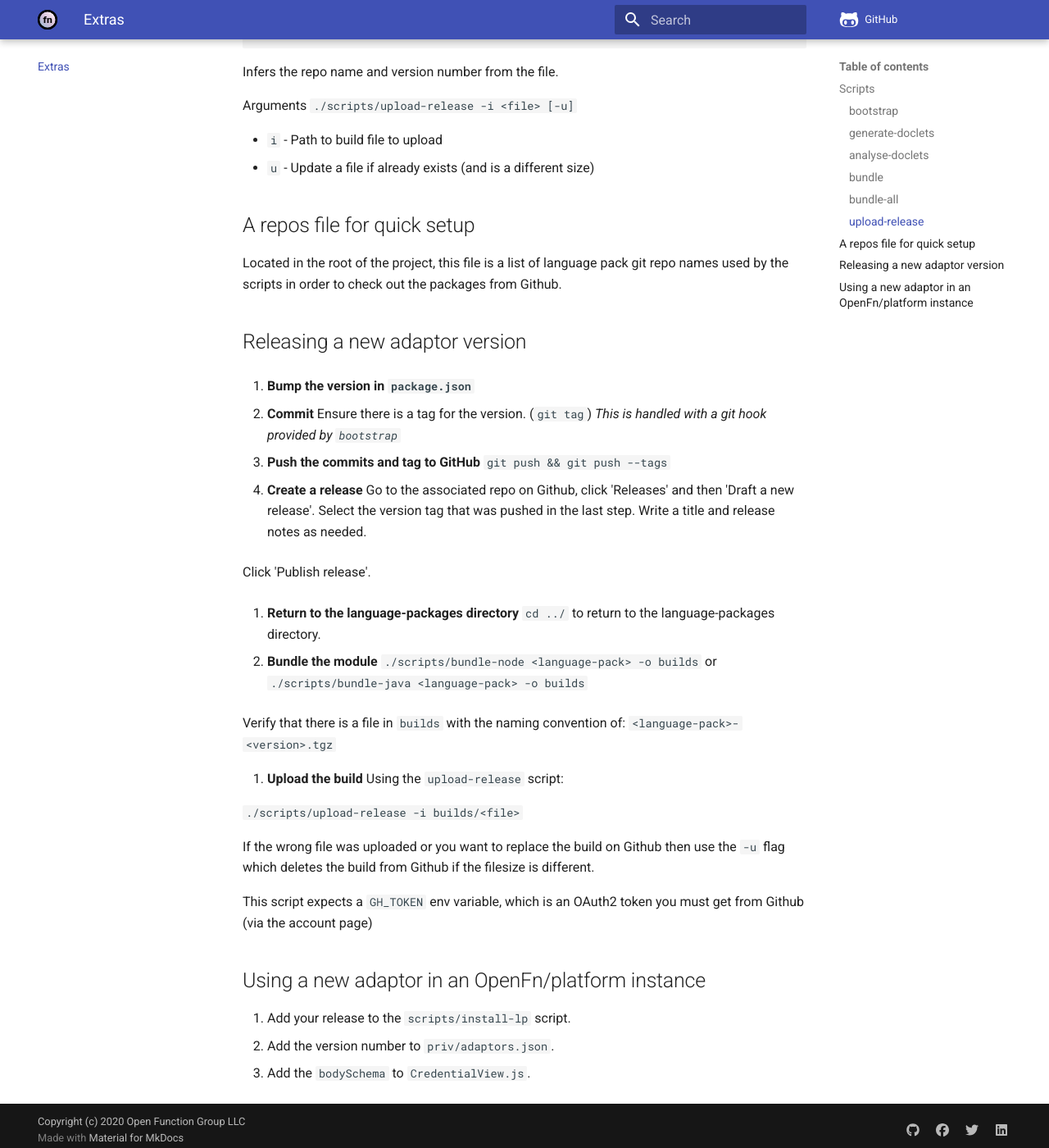
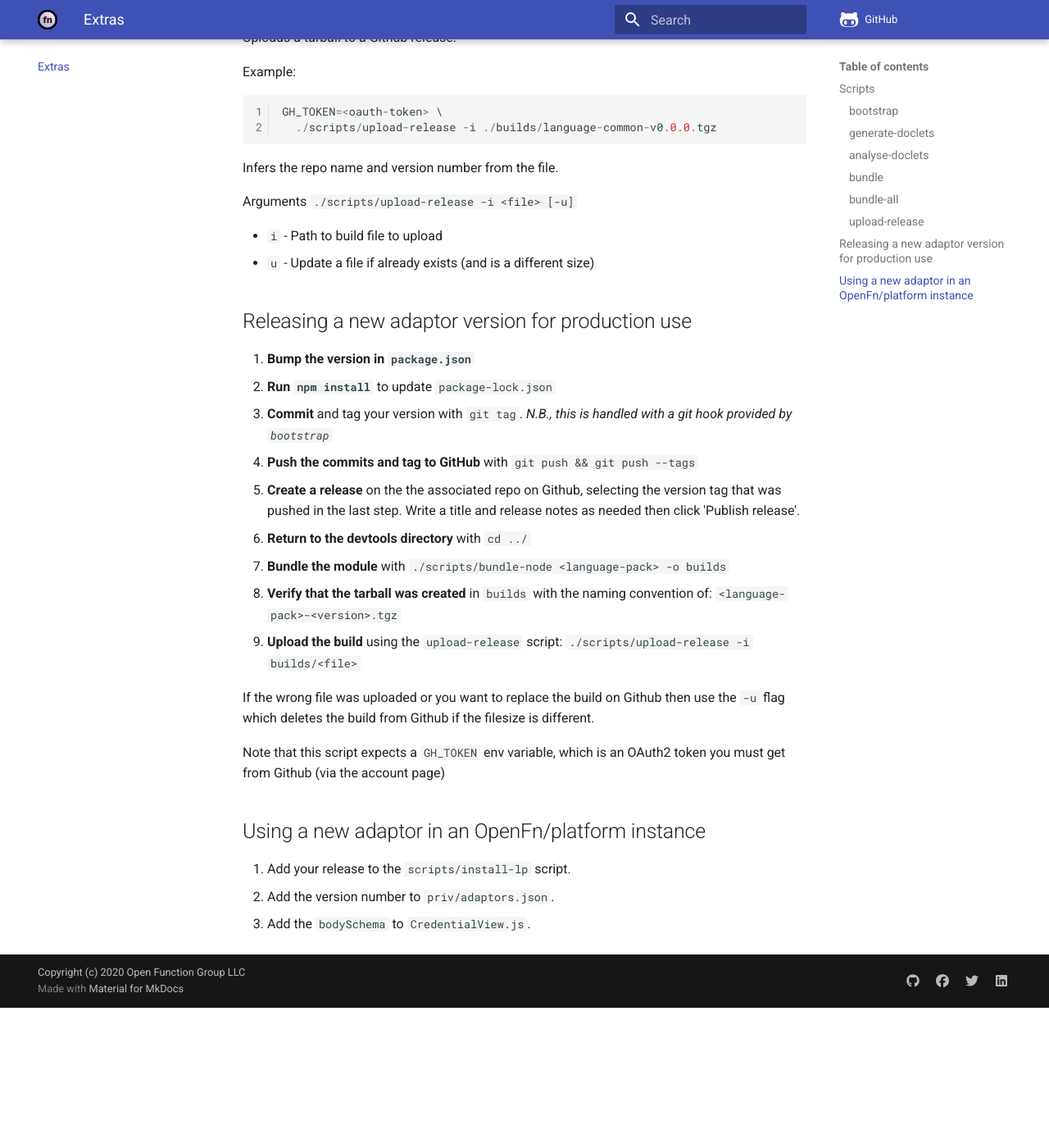
Before and after one commit to OpenFn/devtools, an MkDocs documentation site: the page built from docs/deploying.md, in a window 1280 px wide and 1400 px high, scrolled down 1270 px. Shown: the whole window at 82% size. Built offline with MkDocs 1.6.1 and Material for MkDocs 9.7.7, drawn with Linux system fonts in a browser that asks for light colours; comment, search, counter and statistics services are not loaded; after the commit the page ends 2499 px from its top, so only the background shows below that; some of the changed text lies outside the part shown.

```diff
--- a/docs/deploying.md
+++ b/docs/deploying.md
@@ -1,4 +1,8 @@
 # Extra tools for adaptors
+
+The scripts here aid in setting up a development environment for adaptor work,
+and include commands to quickly clone a large number of adaptors, create
+tarballs of adaptors with only production dependencies included,
 
 ## Scripts
 
@@ -8,7 +12,7 @@
 ### bootstrap
 
 Installs packages and prepares the working directory. This needs to be run
-before running any of the other scripts.
+before running any of the other scripts
 
 ### generate-doclets
 
@@ -55,51 +59,29 @@
 - `i` - Path to build file to upload
 - `u` - Update a file if already exists (and is a different size)
 
-## A repos file for quick setup
-
-Located in the root of the project, this file is a list of language pack
-git repo names used by the scripts in order to check out the packages
-from Github.
-
-## Releasing a new adaptor version
+## Releasing a new adaptor version for production use
 
 1. **Bump the version in `package.json`**
-
-2. **Commit**
-   Ensure there is a tag for the version. (`git tag`)
-   _This is handled with a git hook provided by `bootstrap`_
-
-3. **Push the commits and tag to GitHub**
-   `git push && git push --tags`
-
-4. **Create a release**
-   Go to the associated repo on Github, click 'Releases' and then
-   'Draft a new release'.
-   Select the version tag that was pushed in the last step.
-   Write a title and release notes as needed.
-
-   Click 'Publish release'.
-
-5. **Return to the language-packages directory**
-   `cd ../` to return to the language-packages directory.
-
-6. **Bundle the module**
-   `./scripts/bundle-node <language-pack> -o builds` or `./scripts/bundle-java <language-pack> -o builds`
-
-   Verify that there is a file in `builds` with the naming convention of:
-   `<language-pack>-<version>.tgz`
-
-7. **Upload the build**
-   Using the `upload-release` script:
-
+2. **Run `npm install`** to update `package-lock.json`
+3. **Commit** and tag your version with `git tag`.
+   _N.B., this is handled with a git hook provided by `bootstrap`_
+4. **Push the commits and tag to GitHub** with `git push && git push --tags`
+5. **Create a release** on the the associated repo on Github, selecting the
+   version tag that was pushed in the last step. Write a title and release notes
+   as needed then click 'Publish release'.
+6. **Return to the devtools directory** with `cd ../`
+7. **Bundle the module** with `./scripts/bundle-node <language-pack> -o builds`
+8. **Verify that the tarball was created** in `builds` with the naming
+   convention of: `<language-pack>-<version>.tgz`
+9. **Upload the build** using the `upload-release` script:
    `./scripts/upload-release -i builds/<file>`
 
-   If the wrong file was uploaded or you want to replace the build on Github
-   then use the `-u` flag which deletes the build from Github if the filesize
-   is different.
+If the wrong file was uploaded or you want to replace the build on Github then
+use the `-u` flag which deletes the build from Github if the filesize is
+different.
 
-   This script expects a `GH_TOKEN` env variable, which is an OAuth2 token you
-   must get from Github (via the account page)
+Note that this script expects a `GH_TOKEN` env variable, which is an OAuth2
+token you must get from Github (via the account page)
 
 ## Using a new adaptor in an OpenFn/platform instance
 
```
Also changed, not shown: README.md (+7 -4 lines), docs/index.md (+7 -4 lines), 4 other files.
